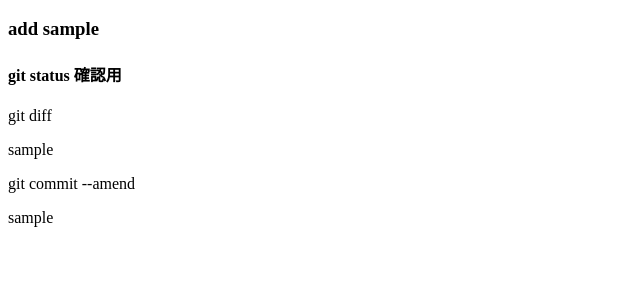
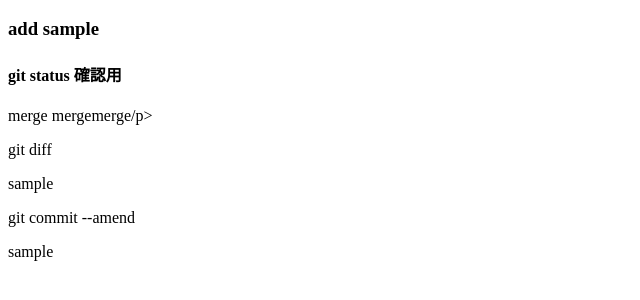
Before and after one commit to mt02-dev/git_tutorial_back, a plain HTML site: page index.html in a window 1280 px wide. Shown: the part 48-348 px from the top of the page, without its empty margins (0-640 px from the left). Drawn offline with Linux system fonts and the light colour scheme.

Commit message:
Update index.html

```diff
--- a/index.html
+++ b/index.html
@@ -1,6 +1,7 @@
 <h1>git tutorial</h1>
 <h3>add sample</h3>
 <h4>git status 確認用</h4>
+<p>merge mergemerge/p>
 <p>git diff</p>
 <p>sample</p>
 <p>git commit --amend</p>
```
